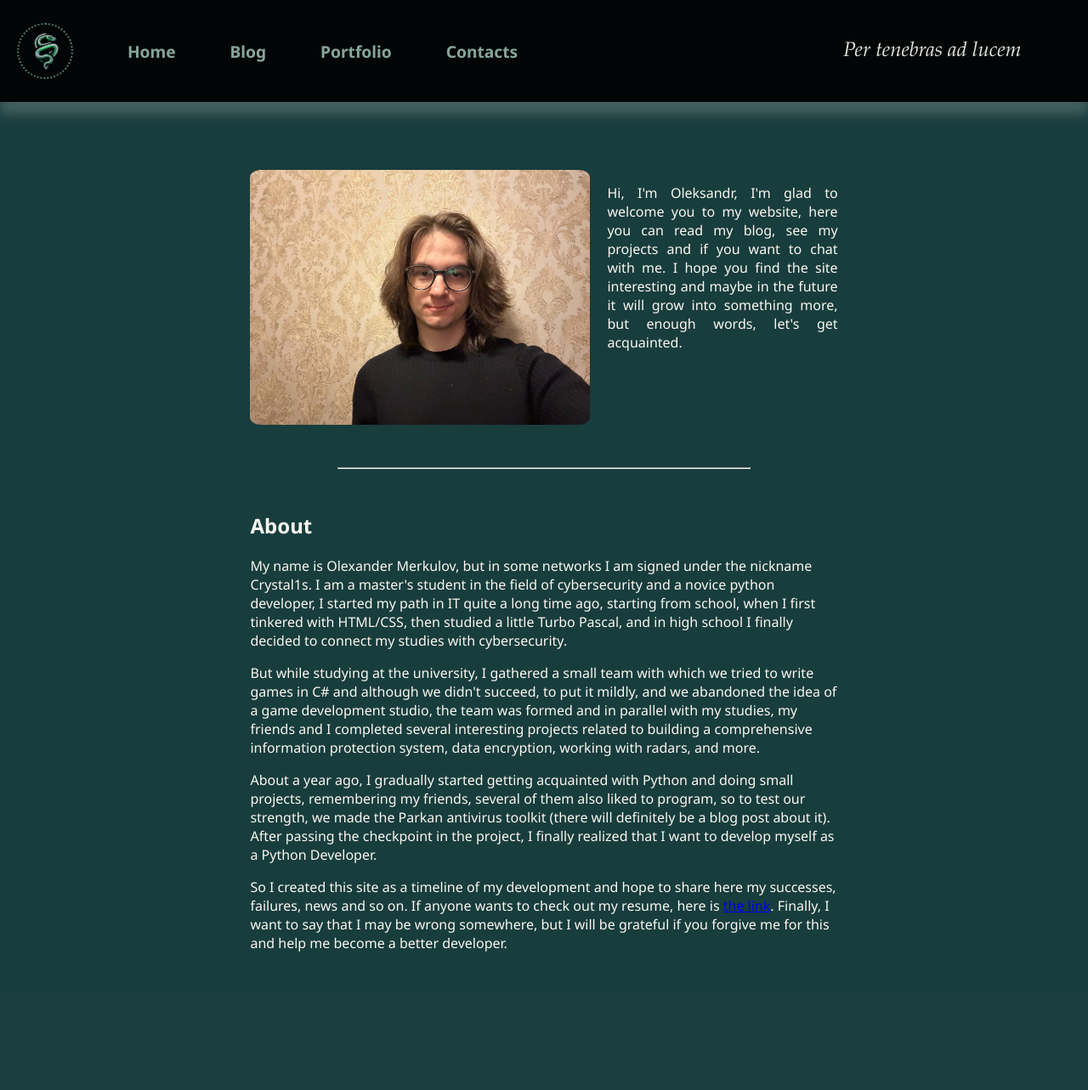
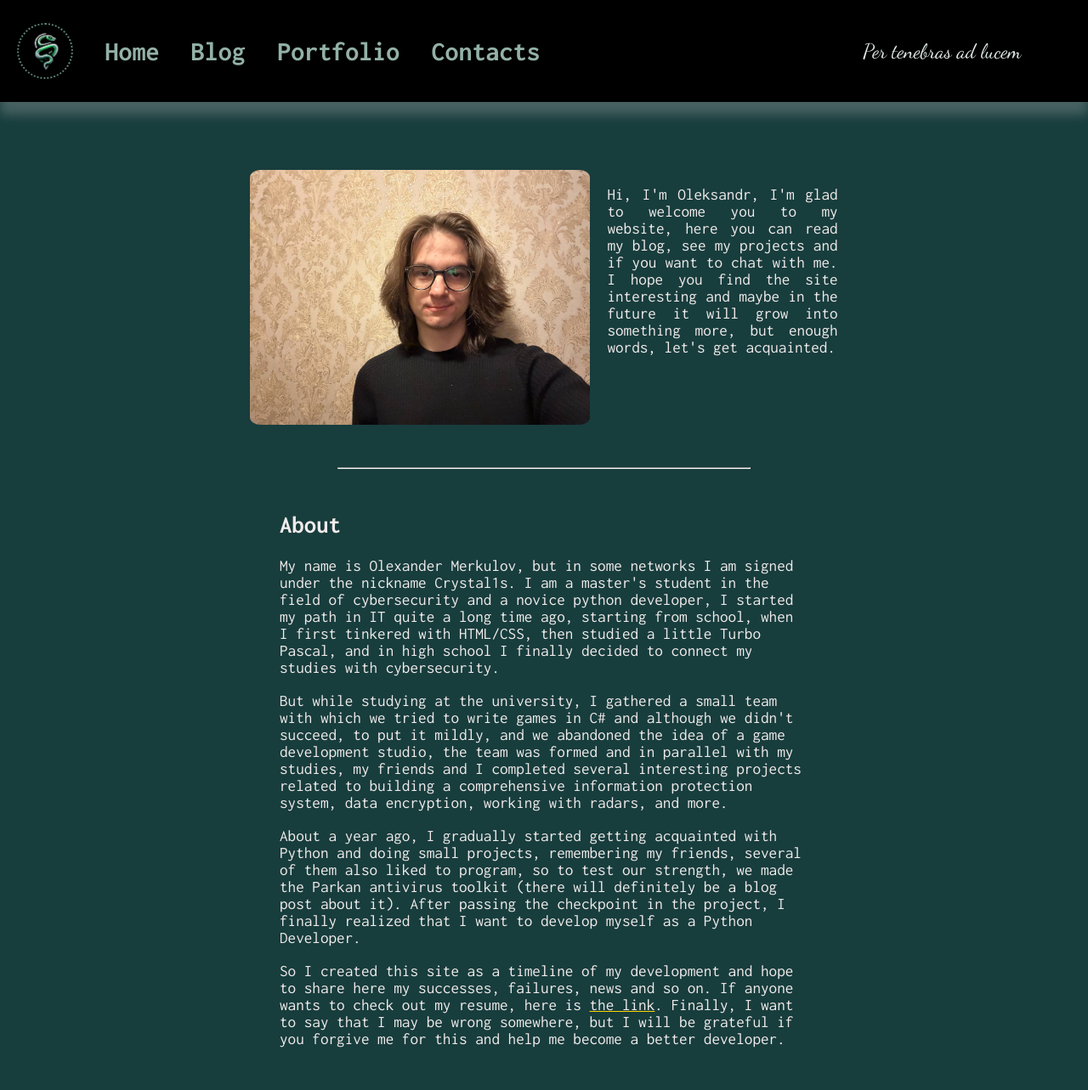
Before and after one commit to oleksandrmerkuloff/my-website, a Django app: page / in a window 1280 px wide. Shown: the whole page at 85% size. Before the commit the page ends 1120 px from the top, so only its background shows below. Run offline with Django 5.2, Linux system fonts and the light colour scheme.

Commit message:
finish home page

```diff
--- a/static/app.css
+++ b/static/app.css
@@ -1,10 +1,11 @@
 html, body {
     margin: 0;
     padding: 0;
-    font-family: "Noto Sans", sans-serif;
+    font-family: "Inconsolata", serif;
     font-weight: 400;
     background: #183D3D;
     flex-direction: column;
+    color: white;
 }
 
 #website-header {
@@ -15,7 +16,6 @@ html, body {
     height: 15vh;
     box-shadow: rgba(181, 181, 181, 0.3) 0px 15px 12px;
     background-color: #000000;
-    opacity: 0.9;
     padding: 0 20px;
     box-sizing: border-box;
     margin-bottom: 80px;
@@ -30,7 +30,7 @@ html, body {
 
 #website-navigation {
     flex-grow: 1;
-    font-size: 1.2em;
+    font-size: 2em;
     display: flex;
     justify-content: space-between;
     align-items: center;
@@ -45,9 +45,9 @@ html, body {
 }
 
 #motto {
-    font-family: 'Garamond', serif;
-    color: #faf7f0;
-    font-style: italic;
+    font-family: "Dancing Script", serif;
+    color: #e1ece8;
+    font-style: normal;
     font-size: 24px;
     margin-right: 5%;
 }
@@ -59,7 +59,7 @@ html, body {
 }
 
 .nav-link:hover {
-    color: #faf7f0;
+    color: #faf8f3;
 }
 
 #container {
--- a/static/home_page.css
+++ b/static/home_page.css
@@ -1,6 +1,7 @@
 #my-cv {
     width: 60%;
     margin: 0 auto;
+    color: rgb(241, 235, 235);
 }
 
 #welcome-section {
@@ -18,6 +19,7 @@
 #welcome-text {
     width: 50%;
     text-align: justify;
+    font-size: 1.2em;
     overflow: hidden;
 }
 
@@ -26,3 +28,18 @@
     margin: 50px auto;
     width: 70%;
 }
+
+#about-section {
+    font-size: 1.2em;
+    width: 90%;
+    margin: 0 auto;
+}
+
+#resume-link {
+    text-decoration-color: gold;
+    color: rgb(241, 235, 235);
+}
+
+#resume-link:hover {
+    background-color: #476423;
+}
--- a/templates/base.html
+++ b/templates/base.html
@@ -8,8 +8,8 @@
     <title>{% block title %}{% endblock %}</title>
     <link rel="stylesheet" href="{% static "app.css" %}">
     <link rel="preconnect" href="https://fonts.googleapis.com">
-    <link rel="preconnect" href="https://fonts.gstatic.com" crossorigin>
-    <link href="https://fonts.googleapis.com/css2?family=Noto+Sans:ital,wght@0,100..900;1,100..900&display=swap" rel="stylesheet">
+<link rel="preconnect" href="https://fonts.gstatic.com" crossorigin>
+<link href="https://fonts.googleapis.com/css2?family=Dancing+Script:wght@400..700&family=Inconsolata:wght@200..900&family=Noto+Sans:ital,wght@0,100..900;1,100..900&display=swap" rel="stylesheet">
     {% block css_style %}{% endblock %}
 </head>
 <body>
```
